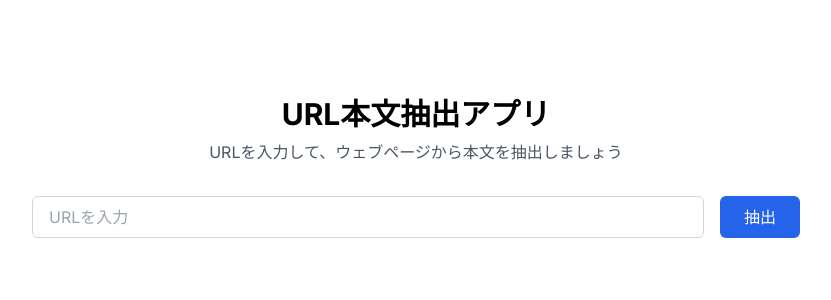
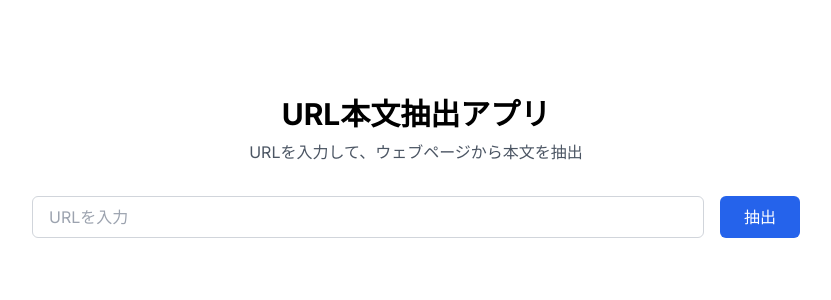
Before and after one commit to xiaotiantakumi/SwaSnapContent, a Next.js app: page / in a window 1280 px wide. Shown: the top 300 px of the page, without its empty margins (224-1055 px from the left). Built offline with nearby package versions, Linux system fonts and the light colour scheme.

Commit message:
:lipstick: Update header text for clarity in the URL extraction app

```diff
--- a/app/components/header.tsx
+++ b/app/components/header.tsx
@@ -3,7 +3,7 @@ export default function Header() {
     <header className="w-full max-w-3xl">
       <h1 className="text-3xl font-bold text-center mb-2">URL本文抽出アプリ</h1>
       <p className="text-center text-gray-600 dark:text-gray-400">
-        URLを入力して、ウェブページから本文を抽出しましょう
+        URLを入力して、ウェブページから本文を抽出
       </p>
     </header>
   );
```
